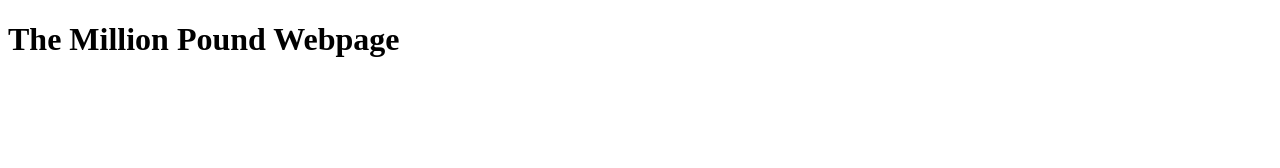
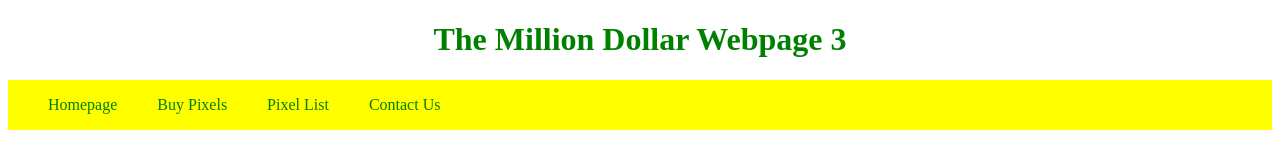
Before and after one commit to tomjwalt/TheMillionDollarWebpage3, a plain HTML site: page index.html in a window 1280 px wide. Drawn offline with Linux system fonts and the light colour scheme; files that its build step writes are made by us from their sources.

Commit message:
Add files via upload
added basic CSS

```diff
--- a/index.html
+++ b/index.html
@@ -3,8 +3,15 @@
     <head>
         <title>The Million Dollar Webpage 3</title>
         <meta charset="utf-8">
+        <link rel="stylesheet" href="./styles/styles.css">
     </head>
     <body>
-        <h1> The Million Pound Webpage</h1>
+        <h1> The Million Dollar Webpage 3</h1>
+        <div>
+            <ul>Homepage</ul>
+            <ul>Buy Pixels</ul>
+            <ul>Pixel List</ul>
+            <ul>Contact Us</ul>
+        </div>
     </body>
 </html>
--- /dev/null
+++ b/styles.css
@@ -0,0 +1,12 @@
+/* styles.css */
+h1 {
+    text-align: center;
+    color: green;
+}
+
+div {
+    display:flex;
+    flex: row;
+    background-color: yellow;
+    color: green;
+}
```
